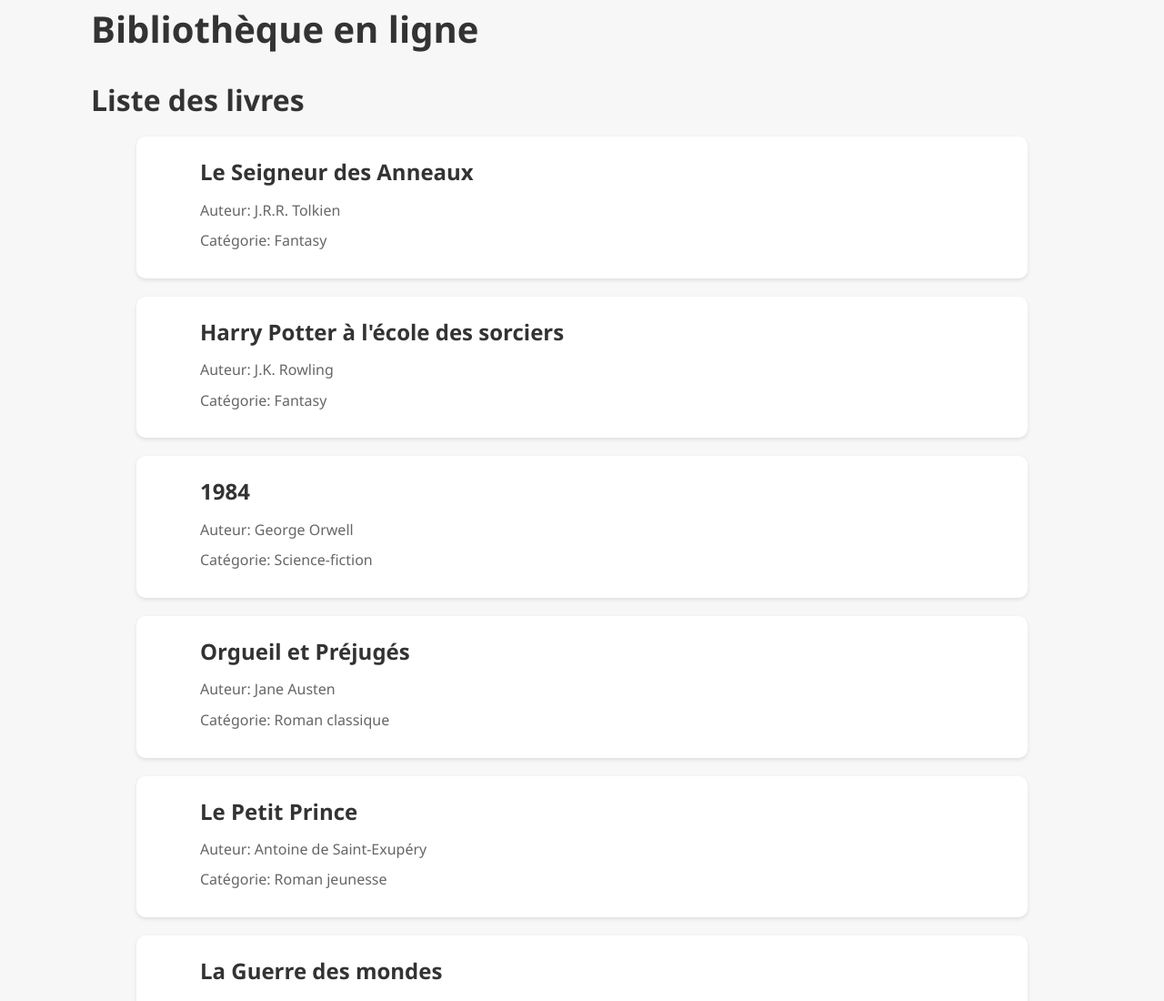
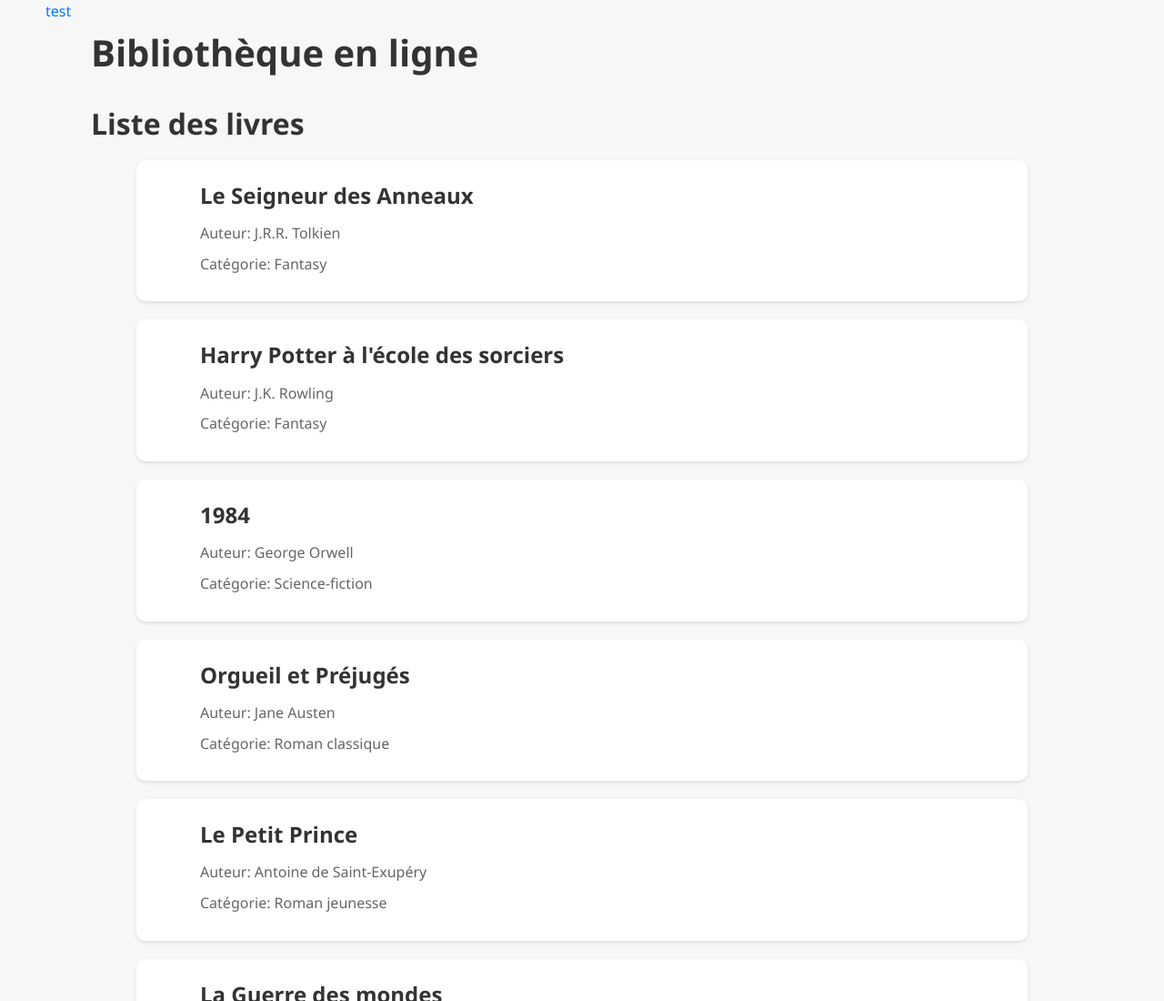
Before and after one commit to Cyril-Cf/web_scraping_python, a plain HTML site: page index.html in a window 1280 px wide. Shown: the top 1100 px of the page at 91% size. Drawn offline with Linux system fonts and the light colour scheme.

Commit message:
adding exo 2

```diff
--- a/index.html
+++ b/index.html
@@ -7,8 +7,8 @@
     <link rel="stylesheet" href="styles.css" />
   </head>
   <body>
+    <a href="pages/exercice2.html">test</a>
     <h1>Bibliothèque en ligne</h1>
-
     <h2>Liste des livres</h2>
     <ul id="book-list">
       <li>
```
Also changed, not shown: pages/exercice2.html (renamed from exercice2.html).
